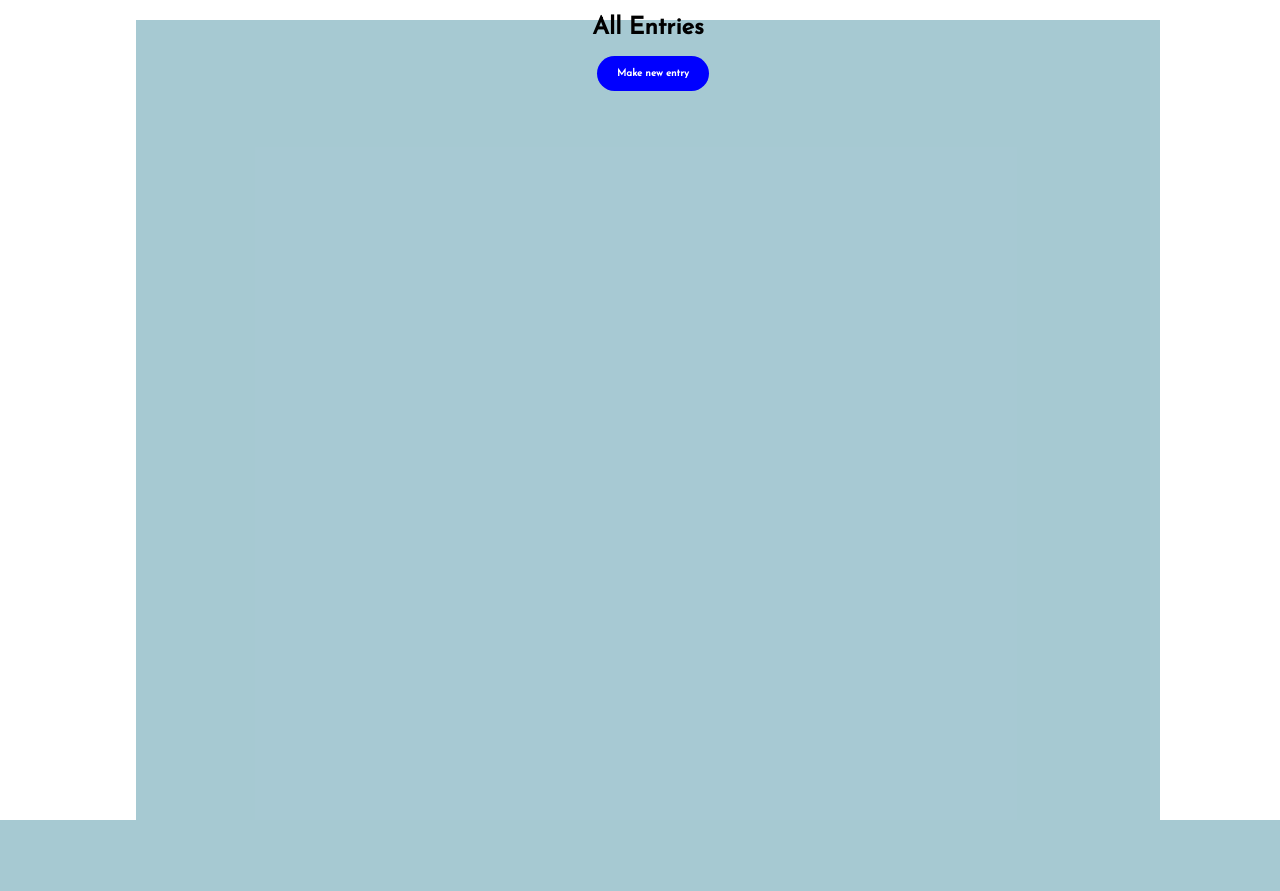
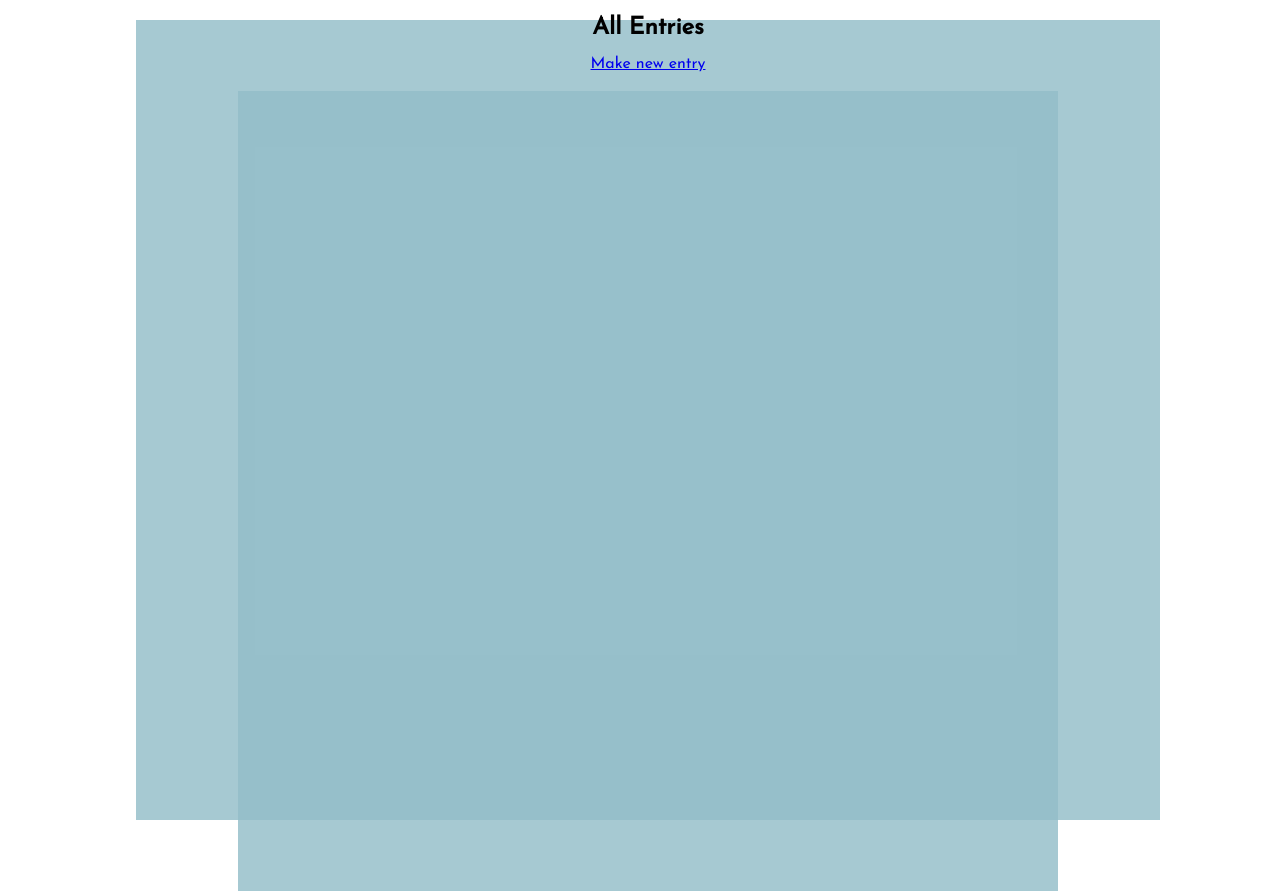
Before and after one commit to stanislav4791/web_diary, a Flask app: page / in a window 1280 px wide. Shown: the part 108-999 px from the top of the page. Before the commit the page ends 928 px from the top, so only its background shows below. Run offline with Flask 2, Linux system fonts and the light colour scheme; some libraries are stand-ins or nearby versions.

Commit message:
body html changed

```diff
--- a/templates/partials/body.html
+++ b/templates/partials/body.html
@@ -1,11 +1,9 @@
 <body>
   <div class="content">
     <h2>All Entries</h2>
-    <button>Make new entry</button>
-    {% for entries in diary %}
-    <p class="date">{{diary.date}}</p>
-    <h3 class="heading">{{diary.heading}}</h3>
-    <p class="content">{{diary.content}}</p>
-    {% endfor %}
+    <a class="newEntry" href="/diary">Make new entry</button>
+    <p class="date"></p>
+    <h3 class="heading"></h3>
+    <p class="content"></p>
   </div>
 </body>
```
